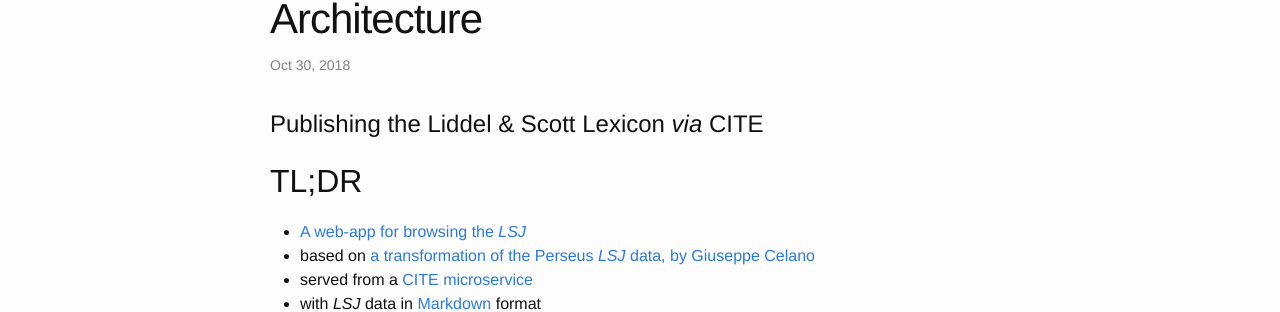
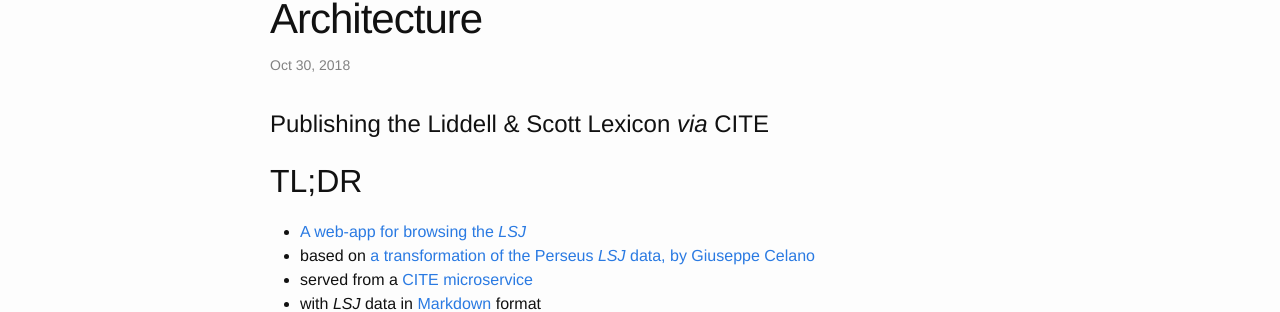
Before and after one commit to Eumaeus/Eumaeus.github.io, a Jekyll site: the page built from _posts/2018-10-30-lsj.markdown, in a window 1280 px wide and 900 px high. Shown: the part 136-448 px from the top of the window. Built offline with Jekyll 4.4.1, drawn with Linux system fonts in a browser that asks for light colours.

Commit message:
Adding lsj

```diff
--- a/_posts/2018-10-30-lsj.markdown
+++ b/_posts/2018-10-30-lsj.markdown
@@ -3,7 +3,7 @@
 title: Liddel-Scott Lexicon in the CITE Architecture
 ---
 
-# Publishing the Liddel & Scott Lexicon *via* CITE
+# Publishing the Liddell & Scott Lexicon *via* CITE
 
 ## TL;DR
 
```
